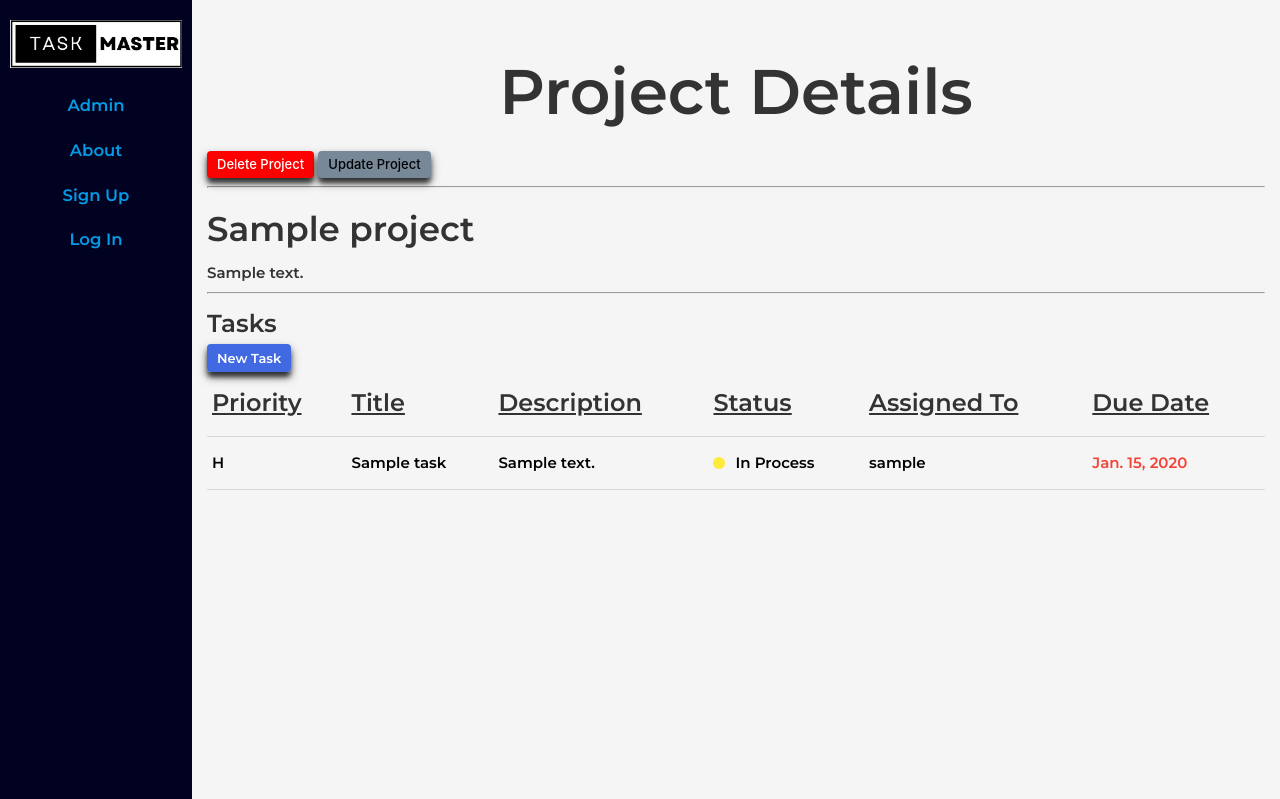
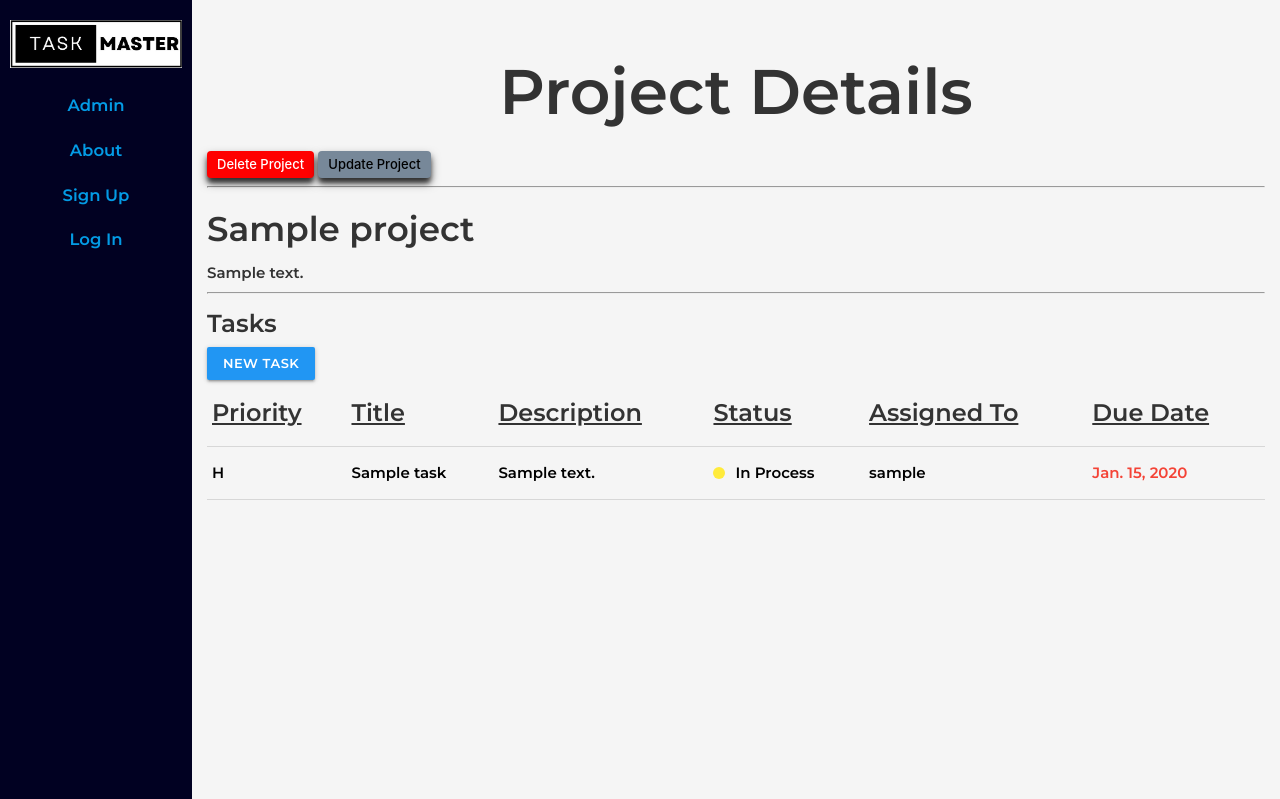
Before and after one commit to lucas-richards/task_master, a Django app: page /projects/1/ in a window 1280 px wide. Shown: the top 799 px of the page. Run offline with Django 4.2, Linux system fonts and the light colour scheme; tables that the repository leaves empty hold one stand-in row (values such as "Sample post").

```diff
--- a/main_app/templates/projects/detail.html
+++ b/main_app/templates/projects/detail.html
@@ -17,7 +17,7 @@
 <hr>
 <h5>Tasks</h5>
 <!-- Modal Trigger -->
-<a class="button royal" href="#modal1">New Task</a>
+<a class="waves-effect waves-light btn-small blue modal-trigger button-royal" href="#modal1">New Task</a>
 
 <table class="highlight">
   <thead>
```
